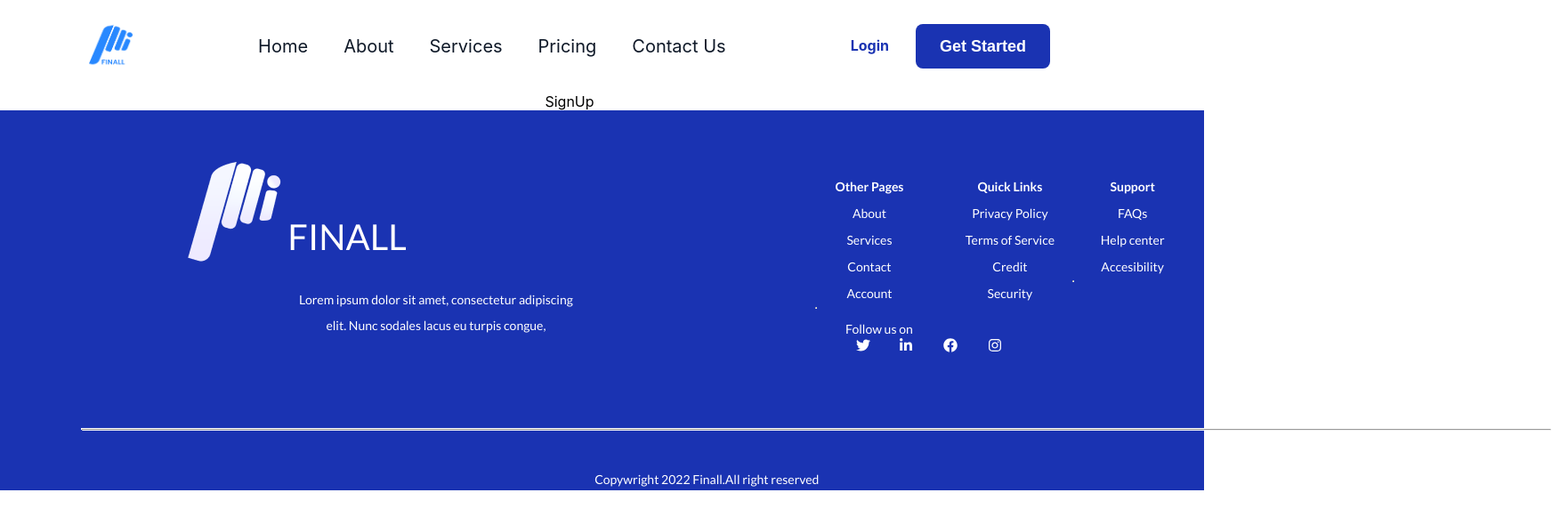
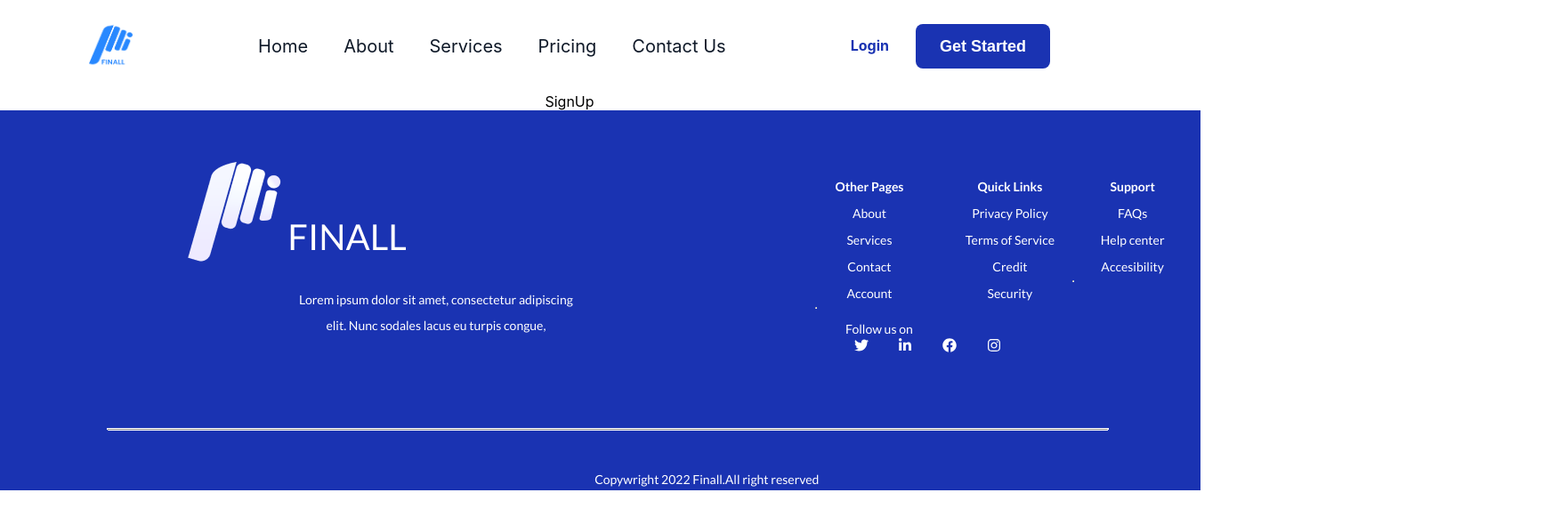
Before and after one commit to FinallNg/finall_frontend, a React (Create React App) app: page /signup in a window 1280 px wide. Shown: the top 590 px of the page at 89% size, 1744 px wide, since content can reach past the window. Built offline with nearby package versions, Linux system fonts and the light colour scheme; the HTML template or start-up script is replaced by a standard one.

Commit message:
removed x-axis overflow from from footer and commented card.js and services.js within LandingPage folder css out for now

```diff
--- a/src/Components/Card/Card.js
+++ b/src/Components/Card/Card.js
@@ -1,5 +1,5 @@
 import React from 'react'
-import './Card.css'
+// import './Card.css'
 
 const Card = ({icon,heading,detail}) => {
   return (
--- a/src/Components/Footer/Footer.css
+++ b/src/Components/Footer/Footer.css
@@ -1,6 +1,8 @@
+@import url("https://fonts.googleapis.com/css2?family=Lato:ital,wght@0,100;0,300;0,400;0,700;0,900;1,100;1,300;1,400;1,700;1,900&display=swap");
+
 .footer-container{
     position: relative;
-    width: 1353px;
+    width: 1349px;
     height: 427px;
     /* left: 168px;  */
     top: 0px;
@@ -155,10 +157,10 @@ color: #FFFFFF
     bottom: 8.33%;
 }
 .footer-hr1{
-    position: absolute;
-width: 1653.63px;
+    position: relative;
+width: 1126px;
 height: 0px;
-left: 90.67px;
+left: 120px;
 top: 357px;
 border: 1px solid #FFFFFF;
 }
--- a/src/Components/LandingPage/Services/Services.js
+++ b/src/Components/LandingPage/Services/Services.js
@@ -1,7 +1,7 @@
 import { useRef } from "react";
 import { MdKeyboardArrowLeft, MdKeyboardArrowRight } from "react-icons/md";
 
-import "./Services.css";
+// import "./Services.css";
 
 import Image1 from "../../../assets-svg/services-3.svg";
 import Image2 from "../../../assets-svg/services-2.svg";
```
